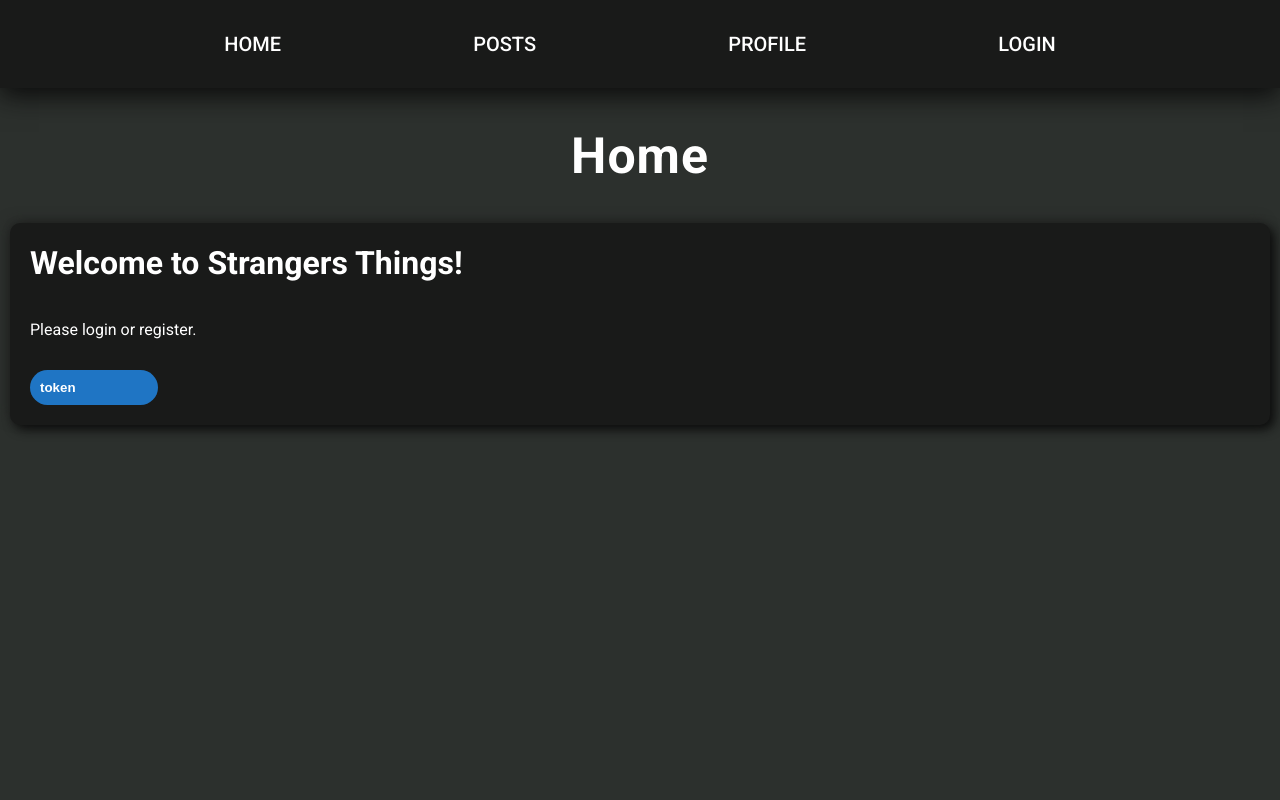
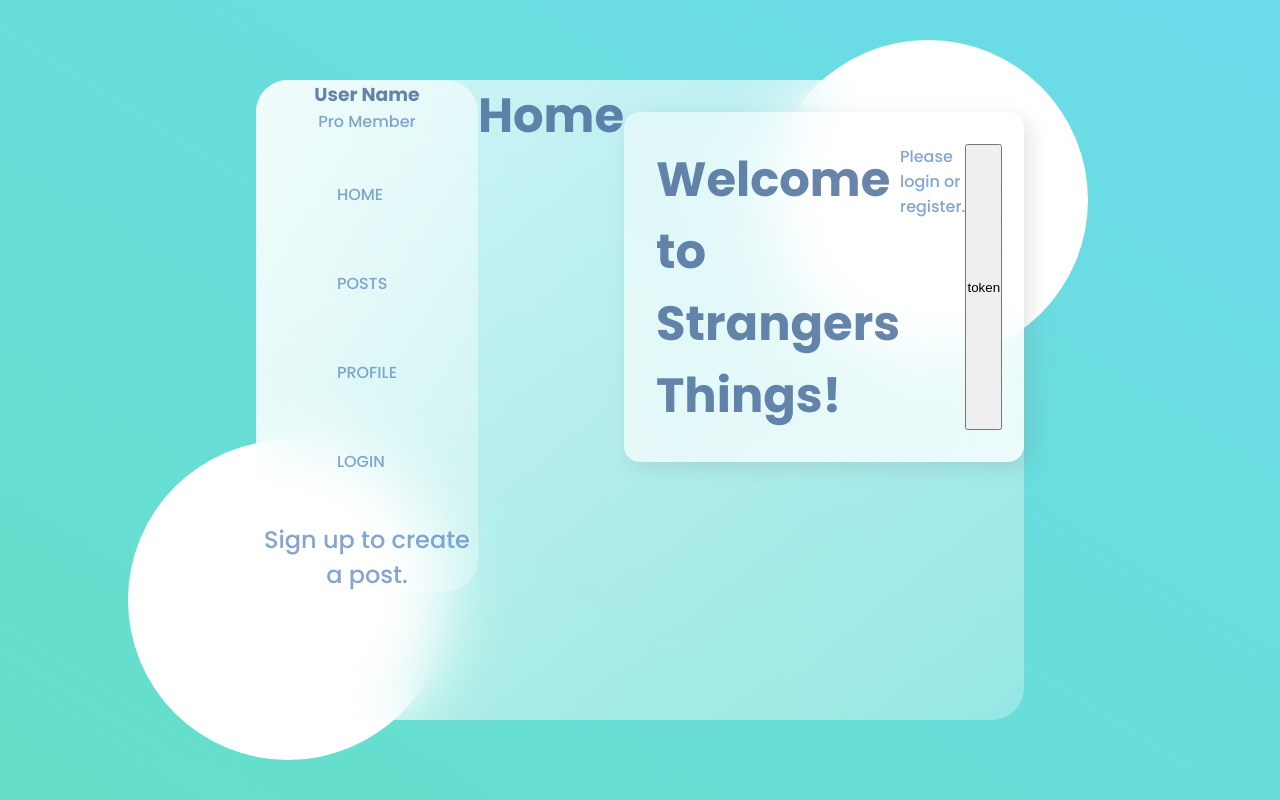
Before and after one commit to juansotojs/strangersThings, a React app: page /home in a window 1280 px wide. Built offline with nearby package versions, Linux system fonts and the light colour scheme.

Commit message:
swapped UI

```diff
--- a/public/index.html
+++ b/public/index.html
@@ -7,6 +7,12 @@
   <link rel="stylesheet" href="style.css">
 </head>
 <body>
-  <div id="app"></div>
+  <main>
+    <section class="glass">
+      <div id="app"></div>
+    </section>
+  </main>
+  <div class="circle1"></div>
+  <div class="circle2"></div>
 </body>
 </html>
--- a/public/style.css
+++ b/public/style.css
@@ -1,6 +1,170 @@
 @import
 url("https://fonts.googleapis.com/css2?family=Roboto:ital,wght@0,300;0,400;0,500;0,700;1,400&display=swap");
-body{
+@import url('https://fonts.googleapis.com/css2?family=Poppins:wght@400;500;700&display=swap');
+*{
+    margin: 0;
+    padding: 0;
+    box-sizing: border-box;
+}
+h1{
+    color: #426696;
+    font-weight: 600;
+    font-size: 3rem;
+    opacity: 0.8;
+}
+h2,
+p{
+    color: #658ec6;
+    font-weight: 500;
+    opacity: 0.8;
+}
+h3{
+    color: #426696;
+    font-weight: 600;
+    opacity: 0.8;
+}
+main{
+    font-family: 'Poppins', sans-serif;
+    min-height: 100vh;
+    background: linear-gradient(to right top, #65dfc9, #6cdbeb);
+    display: flex;
+    align-items: center;
+    justify-content: center;
+
+}
+.glass{
+    background: white;
+    min-height: 80vh;
+    width: 60%;
+    background: linear-gradient(
+        to right bottom,
+         rgba(255, 255, 255, 0.7),
+         rgba(255, 255, 255, 0.3)
+    );
+    border-radius: 2rem;
+    z-index: 2;
+    backdrop-filter: blur(2rem);
+    display: flex;
+}
+.circle1,
+.circle2{
+    background: white;
+    background: linear-gradient(
+        to right nottom,
+        rgba(255, 255, 255, 0.8),
+        rgba(255, 255, 255, 0.3)
+    );
+    height: 20rem;
+    width: 20rem;
+    position: absolute;
+    border-radius: 50%;
+}
+.circle1{
+    top: 5%;
+    right: 15%;
+}
+.circle2{
+    bottom: 5%;
+    left: 10%;
+}
+.container{
+    display: flex;
+}
+.dashboard{
+    flex: 1;
+    display: flex;
+    flex-direction: column;
+    align-items: center;
+    justify-content: space-evenly;
+    text-align: center;
+    background: linear-gradient(
+        to right bottom,
+         rgba(255, 255, 255, 0.7),
+         rgba(255, 255, 255, 0.3)
+    );
+    border-radius: 2rem;
+}
+
+.link{
+    display: flex;
+    margin: 2rem 0rem;
+    padding: 1rem 5rem;
+    align-items: center;
+}
+.link Link{
+    padding: 0rem 2rem;
+}
+.posts{
+    flex: 2;
+}
+.status{
+    margin-bottom: 3rem;
+
+}
+.status input{
+    background: linear-gradient(
+        to right bottom,
+         rgba(255, 255, 255, 0.7),
+         rgba(255, 255, 255, 0.3)
+    );
+    border: none;
+    width: 50%;
+    padding: 0.5rem;
+    border-radius: 2rem;
+}
+.posts{
+    margin: 5rem;
+    display: flex;
+    flex-direction: column;
+    justify-content: space-evenly;
+}
+.card{
+    display: flex;
+    background: linear-gradient(to left top, rgba(255, 255, 255, 0.8),
+    rgba(255, 255, 255, 0.5)
+    );
+    border-radius: 1rem;
+    margin: 2rem 0rem;
+    padding: 2rem;
+    box-shadow: 6px 6px 20px rgba(122, 122, 122, 0.2);
+    justify-content: space-between;
+    height: 350px;
+    width: 400px;
+}
+.messageBttn{
+    background: linear-gradient(to right top, #65dfc9, #6cdbeb);
+    width: 50%;
+    height: 25px;
+    border-radius: 1rem;
+    border: none;
+    color: white;
+    margin-top: 10px;
+    margin-left: 25%;
+}
+.card-info{
+    display: flex;
+    flex-direction: column;
+    justify-content: space-between;
+}
+.cards{
+    max-height: 380px;
+    overflow: scroll;
+}
+.aType{
+    text-decoration: none;
+    color: #658ec6;
+    font-weight: 500;
+    opacity: 0.8;
+
+}
+a{
+    text-decoration: none;
+    color: #658ec6;
+    font-weight: 500;
+    opacity: 0.8;
+}
+
+/*body{
     background: #2c302d;
     font-family: "Roboto", sans-serif;
     color: white;
--- a/src/components/login.js
+++ b/src/components/login.js
@@ -8,7 +8,6 @@ const Login = (props) => {
   const setPassword = props.setPassword;
   const setToken = props.setToken;
   const token = props.token;
-  let registerUser = 0;
     const existing = (props) => {
       fetch('https://strangers-things.herokuapp.com/api/2105-SJS-RM-WEB-PT/users/login', {
         method: "POST",
--- a/src/components/posts.js
+++ b/src/components/posts.js
@@ -11,10 +11,15 @@ const Posts = (props) => {
     useEffect(() => getPosts(), []);
 
     return <>
-      <h1 className='section'>Posts</h1>
-      <div className="cardContainer">
+    <div className='posts'>
+      <div className='status'>
+        <h1>Posts</h1>
+        <input type='text'></input>
+      </div>
+      <div className="cards">
       {posts.map((post, idx) =>
         <div key={idx} className="card">
+          <div className='card-info'>
           <h2>{post.title}</h2>
           <div className="info">
           <p className="descr">{post.description}</p>
@@ -25,9 +30,11 @@ const Posts = (props) => {
           <div className="subInfo">
           <h3>Location: </h3> <p className="infoVal">{post.location}</p></div>
           </div>
-          <button>SEND MESSAGE</button>
+          <button className='messageBttn'>SEND MESSAGE</button>
           </div>
+        </div>
       )}
+    </div>
     </div></>
 }
 
--- a/src/index.js
+++ b/src/index.js
@@ -15,16 +15,31 @@ const App = () => {
   return <>
   <BrowserRouter>
   <div className='container'>
-  <div id='navbar'>
-    <Link to='/home' className='lText'>HOME</Link>
-    <Link to='/posts' className='lText'>POSTS</Link>
-    <Link to='/profile' className='lText'>PROFILE</Link>
-    { token ? <a href="#" className='lText' onClick={(event) => {
-      event.preventDefault();
-      setToken('')}}>LOGOUT</a> : <Link to='/login' className='lText'>LOGIN</Link>}
+  <div className='dashboard'>
+    <div className='user'>
+    <h3>User Name</h3>
+    <p>Pro Member</p>
+    </div>
+    <div className='links'>
+      <div className='link'>
+        <Link to='/home' className='aType'>HOME</Link>
+      </div>
+      <div className='link'>
+        <Link to='/posts' className='aType'>POSTS</Link>
+      </div>
+      <div className='link'>
+        <Link to='/profile' className='aType'>PROFILE</Link>
+      </div>
+      <div className='link'>
+        { token ? <a href="#"  onClick={(event) => {
+        event.preventDefault();
+        setToken('')}}>LOGOUT</a> : <Link to='/login' className='lText'>LOGIN</Link>}
+      </div>
+    </div>
+    <div className='pro'>
+      <h2>Sign up to create a post.</h2>
+    </div>
   </div>
-
-  <div className='mainSection'>
     <Route exact path="/posts">
       <Posts posts={posts} setPosts={setPosts}/>
     </Route>
@@ -38,7 +53,6 @@ const App = () => {
       <Login setPassword={setPassword} password={password} setUsername={setUsername} username={username} setToken={setToken} token={token}/>
     </Route>
   </div>
-  </div>
   </BrowserRouter>
 
   </>
```
